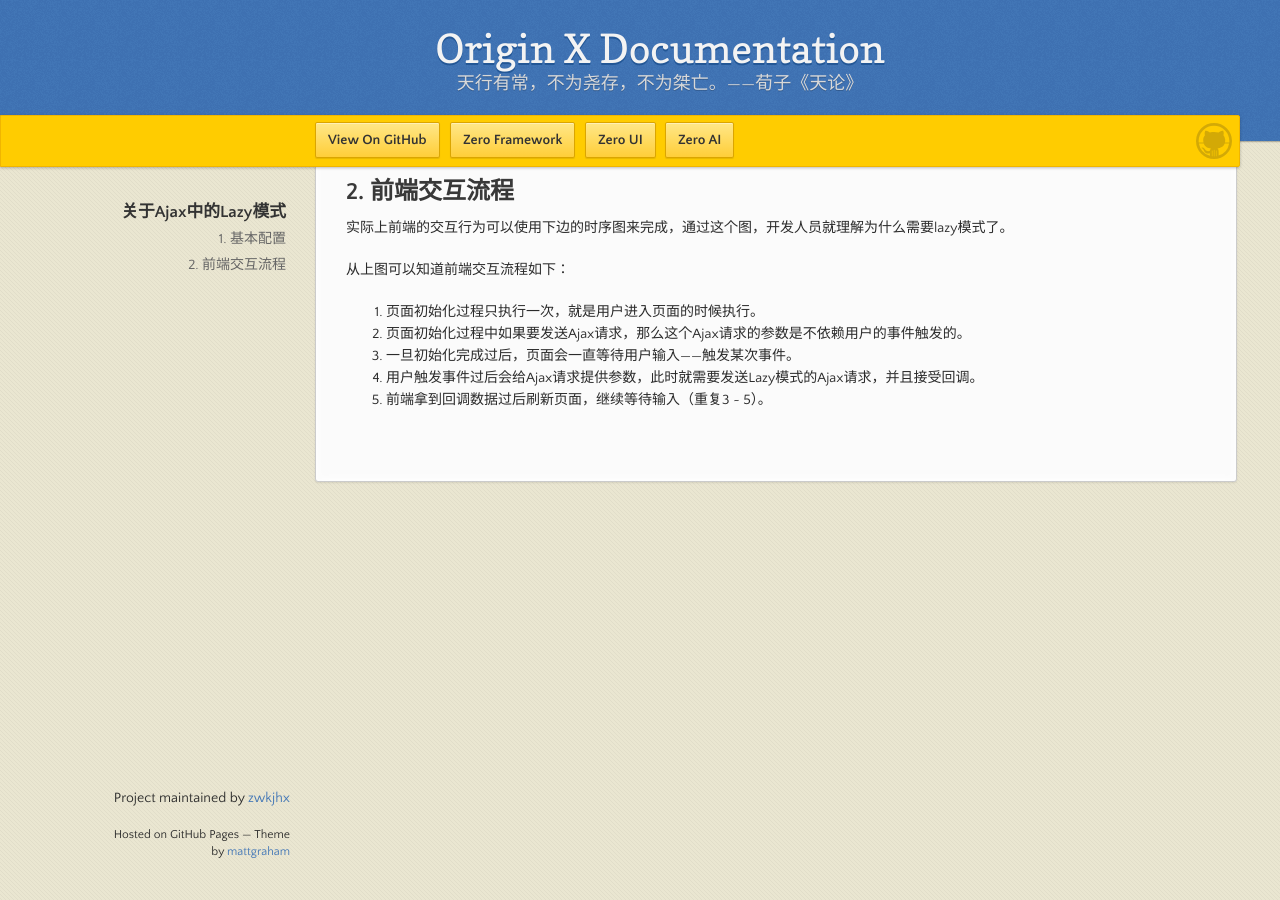
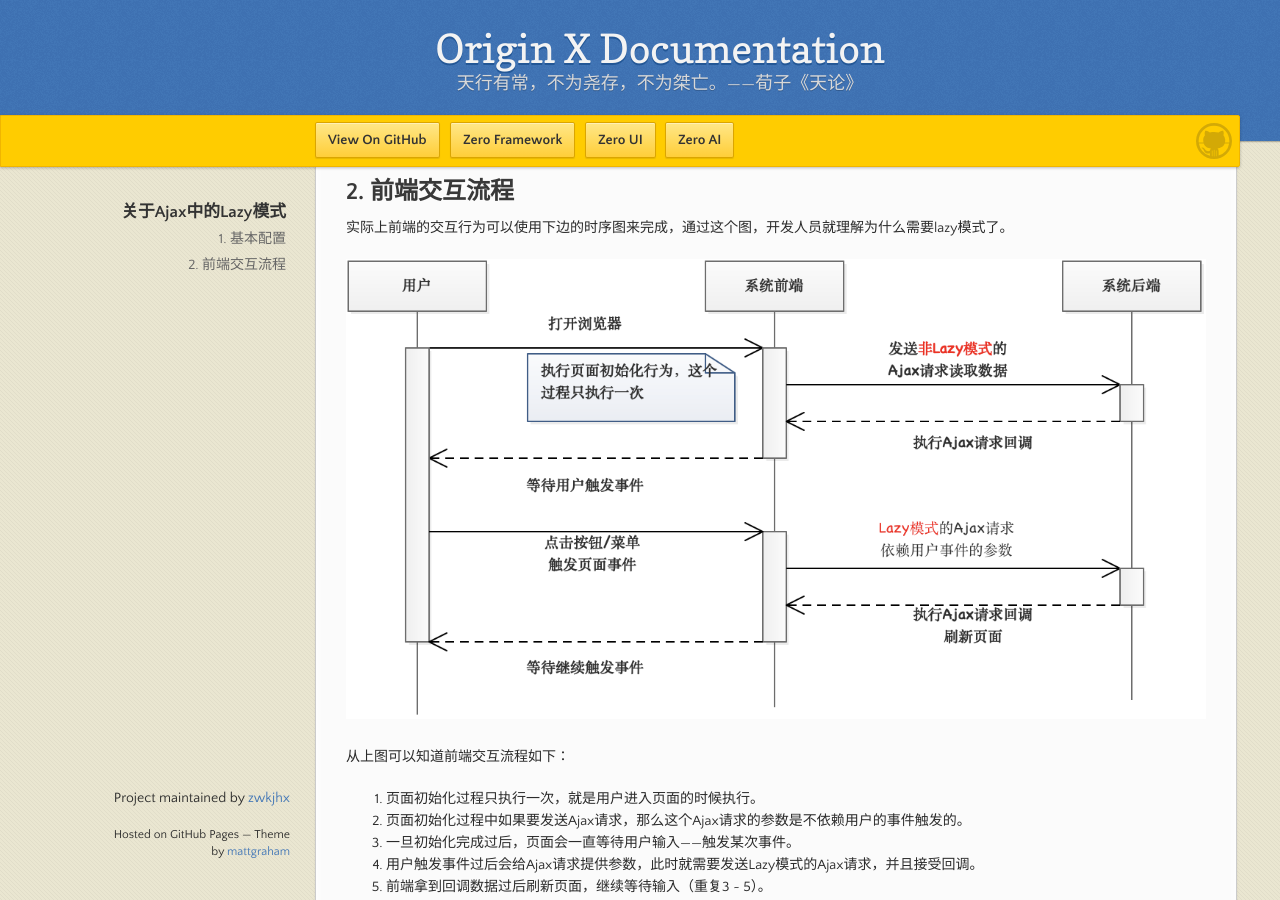
Before and after one commit to zwkjhx/ox-doc, a Jekyll site: the page built from specification/3-origin-xgui-fan/spo-008-guan-yu-ajax-zhong-de-lazy-mo-shi.md, in a window 1280 px wide and 900 px high, scrolled down 416 px. Built offline with Jekyll 4.4.1, drawn with Linux system fonts in a browser that asks for light colours; our own code applies the rules of GitHub Pages for plain Markdown files.

Commit message:
Updates specification/3-origin-xgui-fan/spo-008-guan-yu-ajax-zhong-de-lazy-mo-shi.md
Auto commit by GitBook Editor

```diff
--- a/specification/3-origin-xgui-fan/spo-008-guan-yu-ajax-zhong-de-lazy-mo-shi.md
+++ b/specification/3-origin-xgui-fan/spo-008-guan-yu-ajax-zhong-de-lazy-mo-shi.md
@@ -19,7 +19,7 @@
 
 实际上前端的交互行为可以使用下边的时序图来完成，通过这个图，开发人员就理解为什么需要lazy模式了。
 
-
+![](/assets/images/spo/008/lazy-mode.png)
 
 从上图可以知道前端交互流程如下：
 
```
Also changed, not shown: assets/images/spo/008/lazy-mode.png (added).
